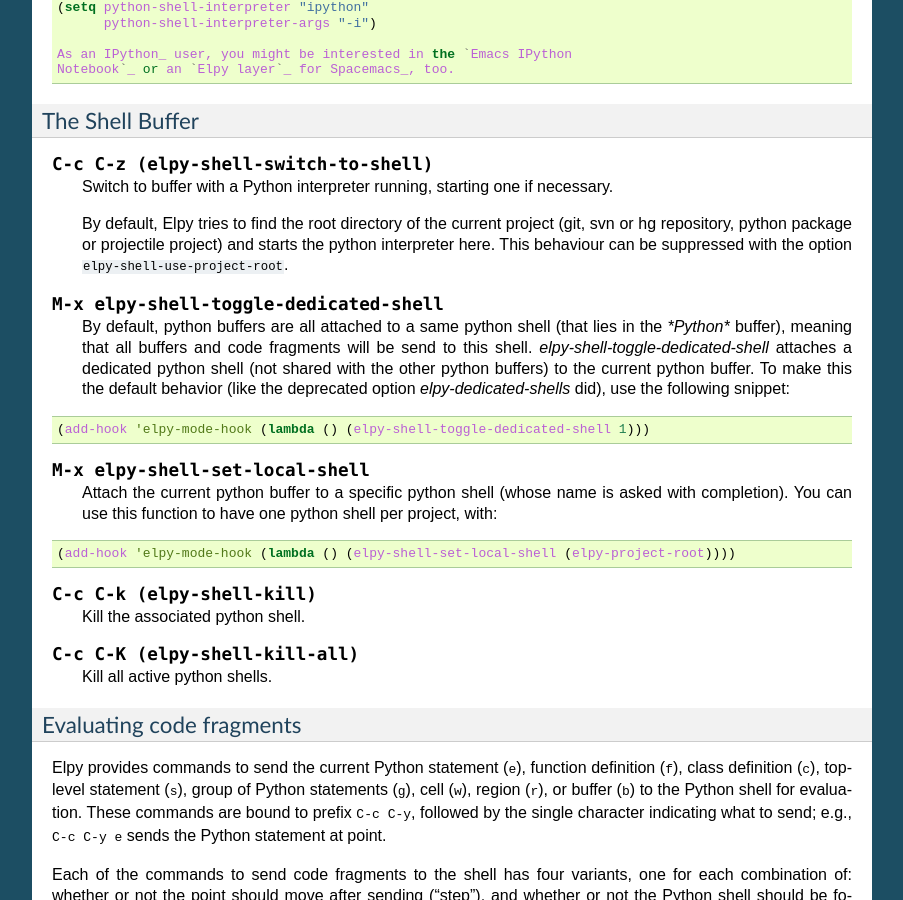
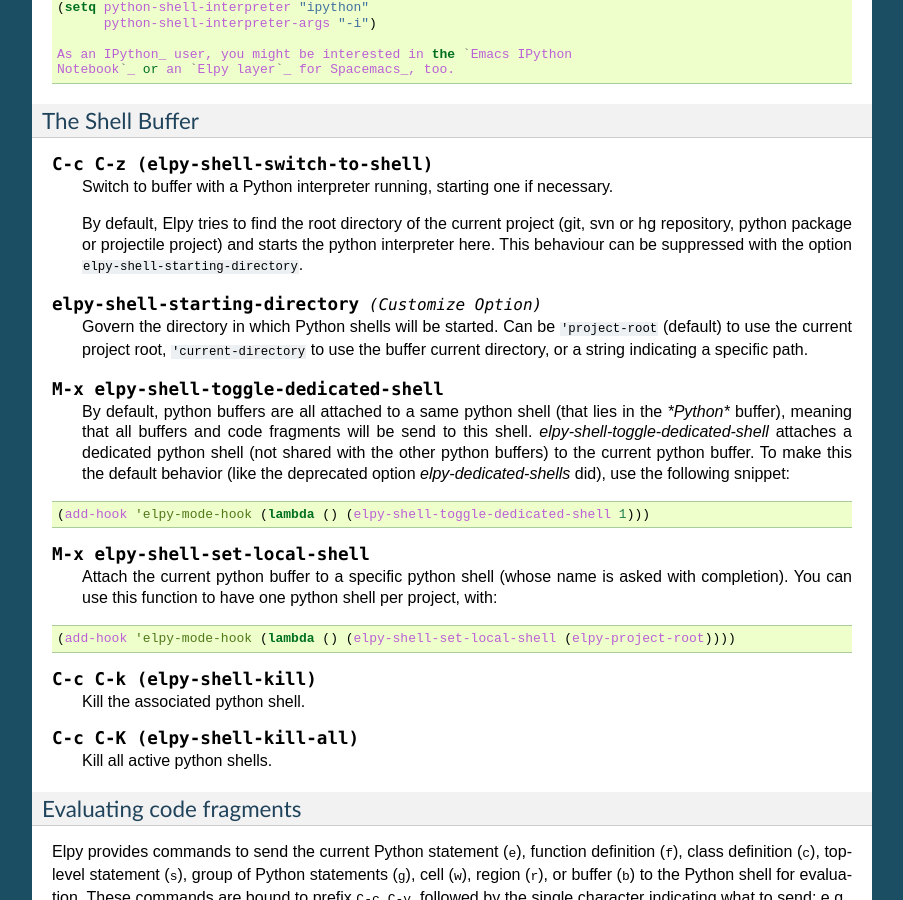
Before and after one commit to jorgenschaefer/elpy, a Sphinx documentation site: the page built from docs/ide.rst, in a window 1280 px wide and 900 px high, scrolled down 3029 px. Shown: the whole window, without its empty margins (198-1101 px from the left). Built offline with Sphinx 7.4.7, drawn with Linux system fonts in a browser that asks for light colours.

Commit message:
Make Python shell starting directory customizable

```diff
--- a/docs/concepts.rst
+++ b/docs/concepts.rst
@@ -49,9 +49,9 @@ There are a few options and commands related to the RPC process.
 
    Path to the virtualenv used by the RPC.
 
-   Can be `default` (create a dedicated virtualenv
-   ``.emacs.d/elpy/rpc-venv``), `global` (use the global system
-   environment), `current` (use the currently active environment), a
+   Can be `'default` (create a dedicated virtualenv
+   ``.emacs.d/elpy/rpc-venv``), `'global` (use the global system
+   environment), `'current` (use the currently active environment), a
    virtualenv path or a function returning a virtualenv path.
 
    If the default virtual environment does not exist, it will be
--- a/docs/ide.rst
+++ b/docs/ide.rst
@@ -258,7 +258,14 @@ The Shell Buffer
    By default, Elpy tries to find the root directory of the current project
    (git, svn or hg repository, python package or projectile project) and
    starts the python interpreter here. This behaviour can be suppressed
-   with the option ``elpy-shell-use-project-root``.
+   with the option ``elpy-shell-starting-directory``.
+
+.. option:: elpy-shell-starting-directory
+
+   Govern the directory in which Python shells will be started.
+   Can be ``'project-root`` (default) to use the current project root,
+   ``'current-directory`` to use the buffer current directory, or a
+   string indicating a specific path.
 
 .. command:: elpy-shell-toggle-dedicated-shell
 
```
Also changed, not shown: 2 other files.
